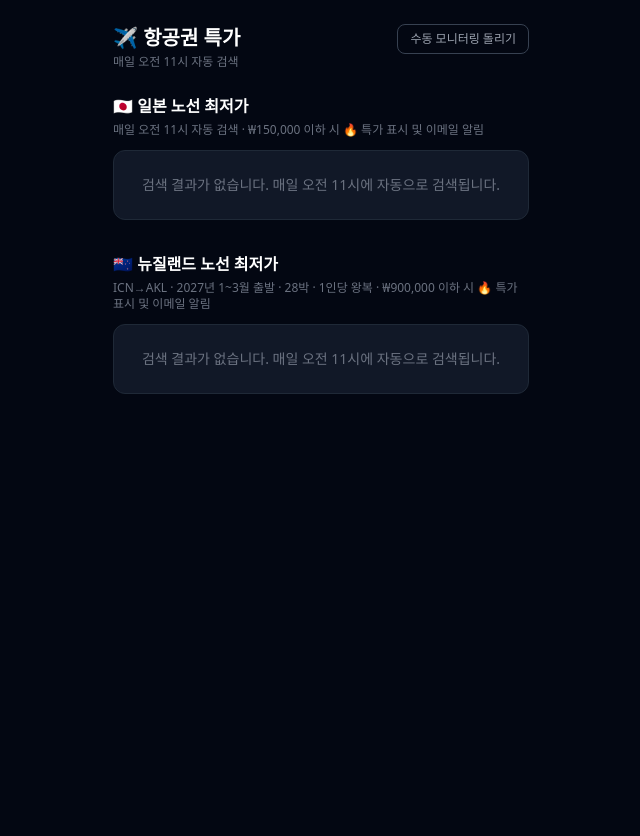
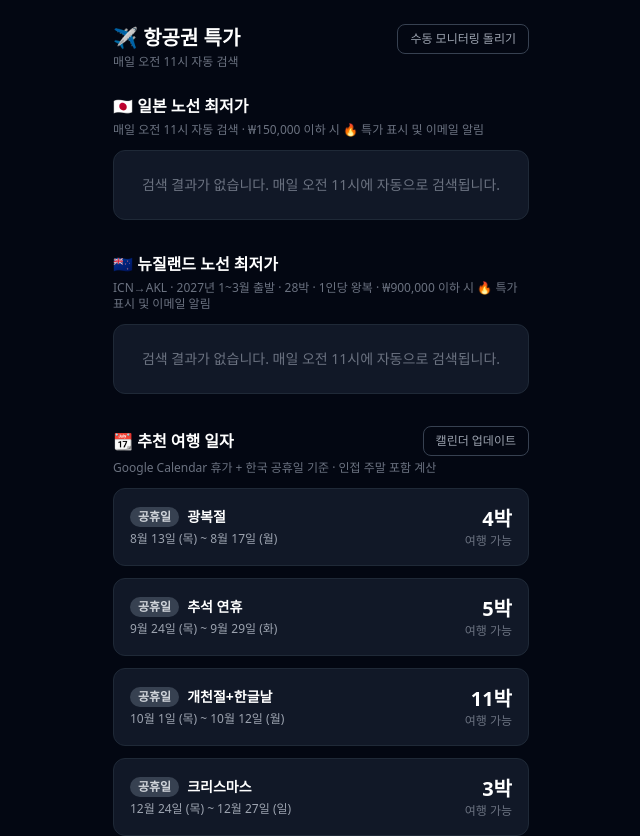
Before and after one commit to uther-son/flight-dashboard, a Next.js app: page / in a window 1280 px wide. Shown: the top 836 px of the page, without its empty margins (319-959 px from the left). Before the commit the page ends 800 px from the top, so only its background shows below. Built offline with nearby package versions, Linux system fonts and the light colour scheme.

Commit message:
feat: 추천 여행일자 섹션 + 캘린더 업데이트 버튼 추가

```diff
--- a/src/app/page.tsx
+++ b/src/app/page.tsx
@@ -1,5 +1,6 @@
 import { getLatestResults, getHistory } from '@/lib/storage';
 import { PriceTrend } from '@/components/PriceTrend';
+import { TravelCalendar } from '@/components/TravelCalendar';
 import type { FlightDeal } from '@/lib/types';
 
 export const dynamic = 'force-dynamic';
@@ -159,6 +160,12 @@ export default async function Dashboard() {
         )}
       </section>
 
+      {/* 추천 여행일자 */}
+      <TravelCalendar
+        calendarEvents={data?.calendarEvents}
+        updatedAt={data?.updatedAt}
+      />
+
       {/* 가격 추이 */}
       <PriceTrend history={history} />
 
--- /dev/null
+++ b/src/components/TravelCalendar.tsx
@@ -0,0 +1,135 @@
+import type { CalendarEvent } from '@/lib/types';
+
+const ROUTINE_URL = 'https://claude.ai/code/routines/trig_01SGEsfHMZX9WBpDieqm94DQ';
+
+// 한국 공휴일 + 여행 가능 윈도우 (주말 포함 계산)
+const PUBLIC_HOLIDAYS = [
+  { label: '광복절', type: 'public', start: '2026-08-13', end: '2026-08-17', nights: 4 },
+  { label: '추석 연휴', type: 'public', start: '2026-09-24', end: '2026-09-29', nights: 5 },
+  { label: '개천절+한글날', type: 'public', start: '2026-10-01', end: '2026-10-12', nights: 11 },
+  { label: '크리스마스', type: 'public', start: '2026-12-24', end: '2026-12-27', nights: 3 },
+  { label: '신정', type: 'public', start: '2026-12-31', end: '2027-01-03', nights: 3 },
+  { label: '설날 연휴', type: 'public', start: '2027-01-25', end: '2027-01-31', nights: 6 },
+  { label: '삼일절', type: 'public', start: '2027-02-27', end: '2027-03-02', nights: 3 },
+];
+
+function formatDateRange(start: string, end: string) {
+  const s = new Date(start);
+  const e = new Date(end);
+  const fmt = (d: Date) => d.toLocaleDateString('ko-KR', { month: 'short', day: 'numeric', weekday: 'short' });
+  return `${fmt(s)} ~ ${fmt(e)}`;
+}
+
+function isUpcoming(start: string) {
+  return new Date(start) > new Date();
+}
+
+function WindowCard({ label, type, start, end, nights }: {
+  label: string; type: string; start: string; end: string; nights: number;
+}) {
+  const isPersonal = type === 'personal';
+  return (
+    <div className={`rounded-xl p-4 mb-3 border ${
+      isPersonal
+        ? 'bg-emerald-950 border-emerald-700'
+        : 'bg-gray-900 border-gray-800'
+    }`}>
+      <div className="flex items-center justify-between">
+        <div>
+          <div className="flex items-center gap-2 mb-1">
+            <span className={`text-xs font-semibold px-2 py-0.5 rounded-full ${
+              isPersonal
+                ? 'bg-emerald-500 text-black'
+                : 'bg-gray-700 text-gray-300'
+            }`}>
+              {isPersonal ? '내 휴가' : '공휴일'}
+            </span>
+            <span className="text-sm font-semibold text-white">{label}</span>
+          </div>
+          <p className="text-xs text-gray-400">{formatDateRange(start, end)}</p>
+        </div>
+        <div className="text-right">
+          <p className="text-xl font-bold text-white">{nights}박</p>
+          <p className="text-xs text-gray-500">여행 가능</p>
+        </div>
+      </div>
+    </div>
+  );
+}
+
+export function TravelCalendar({
+  calendarEvents,
+  updatedAt,
+}: {
+  calendarEvents?: CalendarEvent[];
+  updatedAt?: string;
+}) {
+  const today = new Date();
+
+  // 캘린더 이벤트를 여행 윈도우로 변환 (주말 포함)
+  const personalWindows = (calendarEvents ?? [])
+    .filter(e => isUpcoming(e.startDate))
+    .map(e => {
+      const start = new Date(e.startDate);
+      const end = new Date(e.endDate);
+      // 앞 주말 포함
+      const windowStart = new Date(start);
+      const day = windowStart.getDay();
+      if (day === 1) windowStart.setDate(windowStart.getDate() - 2); // 월요일이면 토요일부터
+      else if (day === 2) windowStart.setDate(windowStart.getDate() - 3);
+      // 뒷 주말 포함
+      const windowEnd = new Date(end);
+      const endDay = windowEnd.getDay();
+      if (endDay === 4) windowEnd.setDate(windowEnd.getDate() + 2);
+      else if (endDay === 5) windowEnd.setDate(windowEnd.getDate() + 1);
+
+      const nights = Math.round((windowEnd.getTime() - windowStart.getTime()) / 86400000);
+      return {
+        label: e.title,
+        type: 'personal' as const,
+        start: windowStart.toISOString().split('T')[0],
+        end: windowEnd.toISOString().split('T')[0],
+        nights,
+      };
+    });
+
+  const upcomingPublic = PUBLIC_HOLIDAYS.filter(h => isUpcoming(h.start));
+
+  const allWindows = [...personalWindows, ...upcomingPublic]
+    .sort((a, b) => a.start.localeCompare(b.start))
+    .slice(0, 8);
+
+  const syncedAt = updatedAt
+    ? new Date(updatedAt).toLocaleString('ko-KR', { month: 'short', day: 'numeric', hour: '2-digit', minute: '2-digit' })
+    : null;
+
+  return (
+    <section className="mb-8">
+      <div className="flex items-center justify-between mb-1">
+        <h2 className="text-base font-semibold">📆 추천 여행 일자</h2>
+        <a
+          href={ROUTINE_URL}
+          target="_blank"
+          rel="noopener noreferrer"
+          className="text-xs text-gray-400 border border-gray-700 px-3 py-1.5 rounded-lg hover:border-gray-500 transition"
+        >
+          캘린더 업데이트
+        </a>
+      </div>
+      <p className="text-xs text-gray-500 mb-3">
+        Google Calendar 휴가 + 한국 공휴일 기준 · 인접 주말 포함 계산
+        {syncedAt && <span className="ml-2 text-gray-600">· 마지막 동기화 {syncedAt}</span>}
+      </p>
+
+      {allWindows.length === 0 ? (
+        <div className="rounded-xl bg-gray-900 border border-gray-800 p-6 text-center text-gray-500 text-sm">
+          캘린더 업데이트 후 표시됩니다.
+        </div>
+      ) : (
+        allWindows.map((w, i) => (
+          <WindowCard key={i} {...w} />
+        ))
+      )}
+    </section>
+  );
+}
--- a/src/lib/types.ts
+++ b/src/lib/types.ts
@@ -10,13 +10,20 @@ export interface FlightDeal {
   url: string;
 }
 
+export interface CalendarEvent {
+  title: string;
+  startDate: string; // YYYY-MM-DD
+  endDate: string;   // YYYY-MM-DD (inclusive)
+}
+
 export interface DashboardData {
   updatedAt: string;
   searchDates: { plus14: string; plus30: string; plus45: string };
   japanDeals: FlightDeal[];
-  japanAllRoutes?: FlightDeal[]; // 전체 노선 최저가 (추이 추적용)
+  japanAllRoutes?: FlightDeal[];
   vacationSearch: { period: string; flights: FlightDeal[] } | null;
   nzFlights: FlightDeal[];
+  calendarEvents?: CalendarEvent[]; // Google Calendar 휴가 일정
 }
 
 export interface PriceRecord {
```
